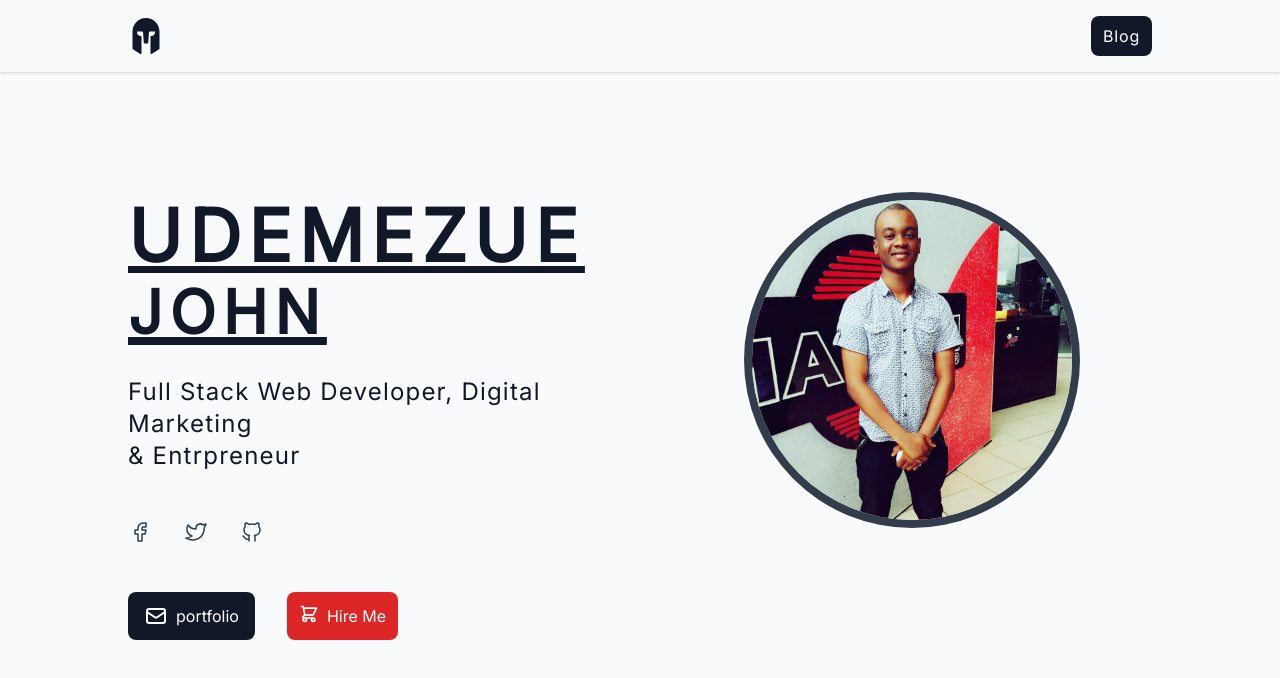
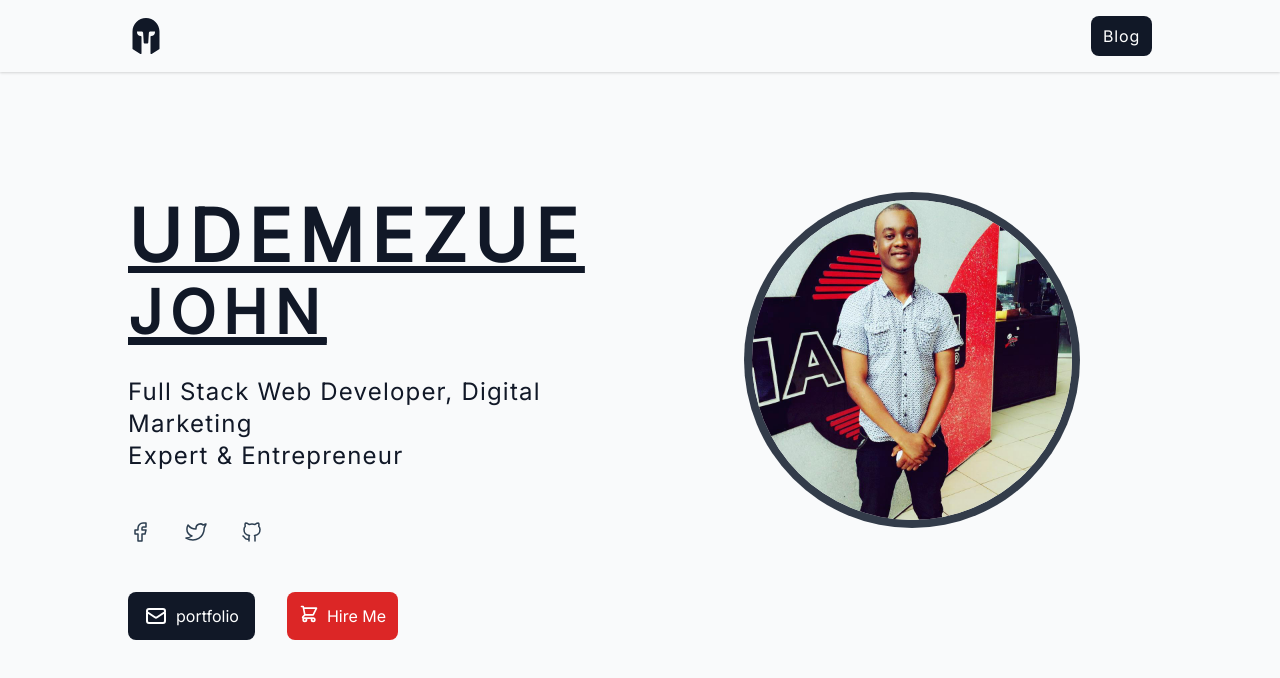
Before and after one commit to udemezue01/udemezue, a Vue app: page / in a window 1280 px wide. Shown: the top 678 px of the page. Built offline with nearby package versions, Linux system fonts and the light colour scheme.

Commit message:
updated landing page

```diff
--- a/src/views/Landing.vue
+++ b/src/views/Landing.vue
@@ -9,7 +9,7 @@
 
         <h1 class="font-body text-gray-900 text-white underline uppercase tracking-widest font-extrabold text-5xl lg:text-7xl"> Udemezue <br><span class="text-6xl underline"> John </span></h1>
 
-        <p class="mt-8 font-body font-medium text-gray-900 text-2xl tracking-wider"> Full Stack Web Developer, Digital Marketing <br>& Entrpreneur</p>
+        <p class="mt-8 font-body font-medium text-gray-900 text-2xl tracking-wider"> Full Stack Web Developer, Digital Marketing <br> Expert & Entrepreneur</p>
 
             <!-- The social Media section -->
 
--- a/src/views/Portfolio.vue
+++ b/src/views/Portfolio.vue
@@ -1,6 +1,11 @@
 <template>
 
+<div>
 
+
+
+
+</div>
 
 </template>
 
```
Also changed, not shown: 1 other file (tests, documents, lock files or other folders).
